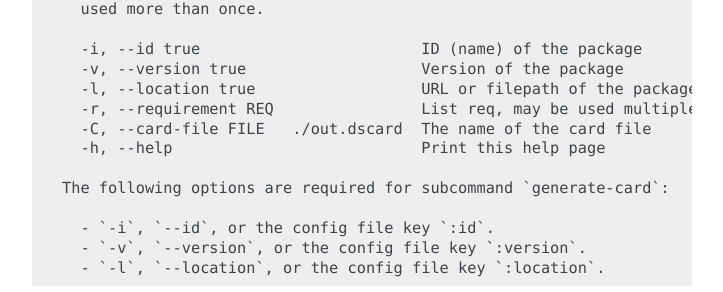
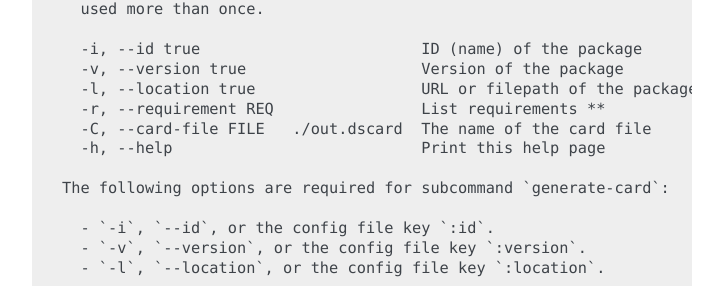
Before and after one commit to djhaskin987/degasolv, a Sphinx documentation site: the page built from docs/command-reference.rst, in a window 1280 px wide and 900 px high, scrolled down 3860 px. Shown: the part 339-631 px from the top of the window, without its empty margins (388-1111 px from the left). Built offline with Sphinx 7.4.7, drawn with Linux system fonts in a browser that asks for light colours; some of the changed text lies outside the part shown.

```diff
--- a/docs/command-reference.rst
+++ b/docs/command-reference.rst
@@ -207,7 +207,7 @@ returns a page that looks something like this::
     -i, --id true                        ID (name) of the package
     -v, --version true                   Version of the package
     -l, --location true                  URL or filepath of the package
-    -r, --requirement REQ                List req, may be used multiple times
+    -r, --requirement REQ                List requirements **
     -C, --card-file FILE   ./out.dscard  The name of the card file
     -h, --help                           Print this help page
 
```
Also changed, not shown: CHANGELOG.md (added, +14 -0 lines), 2 other files.
